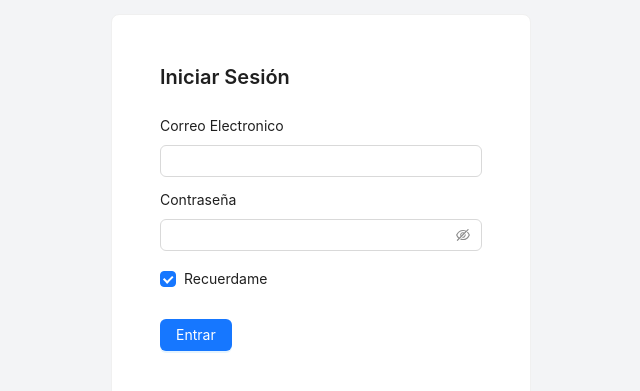
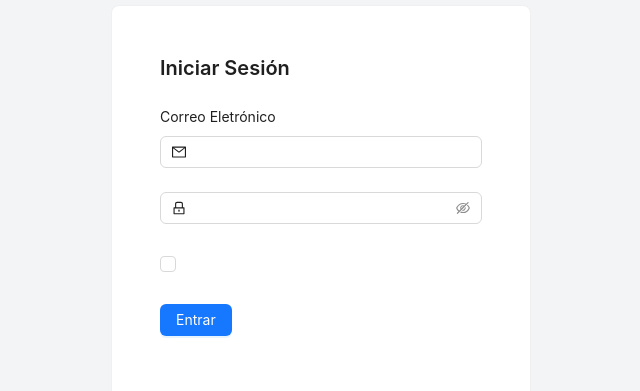
Before and after one commit to doughoff/prod-ui, a React (Vite) app: page /login in a window 1280 px wide. Shown: the part 193-584 px from the top of the page, without its empty margins (319-959 px from the left). Built offline with nearby package versions, Linux system fonts and the light colour scheme.

Commit message:
login example

```diff
--- a/package.json
+++ b/package.json
@@ -12,12 +12,15 @@
   },
   "dependencies": {
     "@ant-design/icons": "^5.1.4",
+    "@hookform/resolvers": "^3.1.0",
     "antd": "^5.5.2",
     "axios": "^1.4.0",
     "dayjs": "^1.11.8",
     "react": "^18.2.0",
     "react-dom": "^18.2.0",
-    "react-router-dom": "^6.11.2"
+    "react-hook-form": "^7.44.3",
+    "react-router-dom": "^6.11.2",
+    "zod": "^3.21.4"
   },
   "husky": {
     "hooks": {
--- a/src/pages/Login/LoginPage.tsx
+++ b/src/pages/Login/LoginPage.tsx
@@ -1,7 +1,29 @@
+import { LockOutlined, MailOutlined } from '@ant-design/icons';
+import { zodResolver } from '@hookform/resolvers/zod';
 import { Button, Card, Checkbox, Form, Input, Typography } from "antd";
 import React from "react";
+import { Controller, useForm } from 'react-hook-form';
+import { z } from 'zod';
+import { login } from '../../api';
+
+const loginSchema = z.object({
+  email: z.string().email(),
+  password: z.string(),
+  remember: z.boolean().optional()
+});
+
+type LoginFormData = z.infer<typeof loginSchema>;
 
 const LoginPage: React.FC = () => {
+  const {
+    control,
+    handleSubmit,
+    formState: { errors },
+  } = useForm<LoginFormData>({
+    resolver: zodResolver(loginSchema),
+  });
+
+
   return (
     <div className="min-h-screen flex items-center justify-center bg-gray-100">
       <Card style={{ width: 420, padding: 24 }}>
@@ -13,35 +35,67 @@ const LoginPage: React.FC = () => {
           initialValues={{ remember: true }}
           autoComplete="off"
           layout="vertical"
+          onFinish={handleSubmit(data => {
+            // aqui chama a função login
+            // salva no localStorage email caso a pessoa marcou o remember
+            if (data.remember) {
+              // salva email no localstorage pra carregar automatico proxima vez
+            }
+
+            // chama login
+            login(data.email, data.password).then(res => {
+              //aqui foi success mandar pra home
+              console.log(res)
+            }).catch((err) => {
+              // aqui deu erro
+              // pesquisar como fazer o cast to AxiosError pra checar o err.response.data.message
+              // mostrat Toast > Email/Contrasena invalida
+              console.error(err)
+            })
+          })}
         >
           <Form.Item
-            name="username"
-            label="Correo Electronico"
-            style={{ marginBottom: "12px" }}
+            label="Correo Eletrónico"
+            validateStatus={errors.email ? 'error' : ''}
+            help={errors.email?.message}
           >
-            <Input />
+            <Controller
+              name="email"
+              control={control}
+              defaultValue=""
+              render={({ field }) => <Input prefix={<MailOutlined />} {...field} />}
+            ></Controller>
           </Form.Item>
 
           <Form.Item
-            name="password"
-            label="Contraseña"
-            style={{ marginBottom: "12px" }}
+            validateStatus={errors.password ? 'error' : ''}
+            help={errors.password?.message?.toString()}
           >
-            <Input.Password />
+            <Controller
+              name="password"
+              control={control}
+              defaultValue=""
+              render={({ field }) => <Input.Password prefix={<LockOutlined />} {...field} />}
+            ></Controller>
           </Form.Item>
 
           <Form.Item name="remember" valuePropName="checked">
-            <Checkbox>Recuerdame</Checkbox>
+            <Controller
+              name="password"
+              control={control}
+              defaultValue=""
+              render={({ field }) => <Checkbox  {...field} />}
+            ></Controller>
           </Form.Item>
 
-          <Form.Item style={{ marginBottom: "0px" }}>
+          <Form.Item>
             <Button type="primary" htmlType="submit">
               Entrar
             </Button>
           </Form.Item>
         </Form>
       </Card>
-    </div>
+    </div >
   );
 };
 
```
Also changed, not shown: 1 other file (tests, documents, lock files or other folders).
